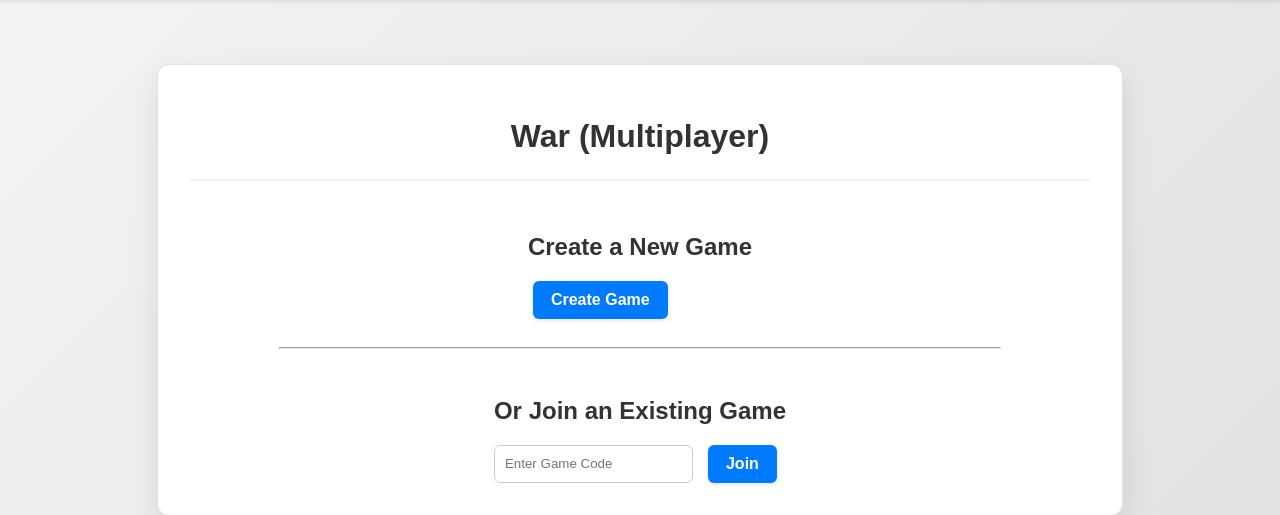
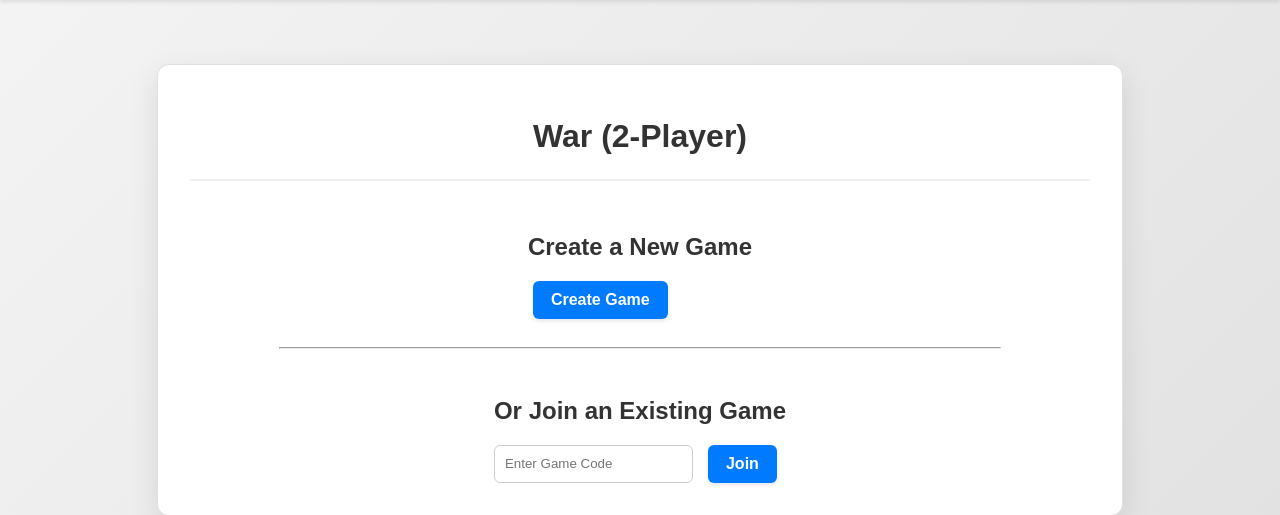
Before and after one commit to wescoup/wescoup-website, a Flask app: page /war/new in a window 1280 px wide. Shown: the part 54-569 px from the top of the page. Run offline with Flask 2, Linux system fonts and the light colour scheme; some libraries are stand-ins or nearby versions.

Commit message:
Update war_lobby.html

```diff
--- a/templates/games/war_lobby.html
+++ b/templates/games/war_lobby.html
@@ -5,7 +5,7 @@
 {% block content %}
 <div class="game-container">
     <div class="game-header">
-        <h1>War (Multiplayer)</h1>
+        <h1>War (2-Player)</h1>
     </div>
 
     <div class="game-controls" style="flex-direction: column; gap: 20px;">
```
